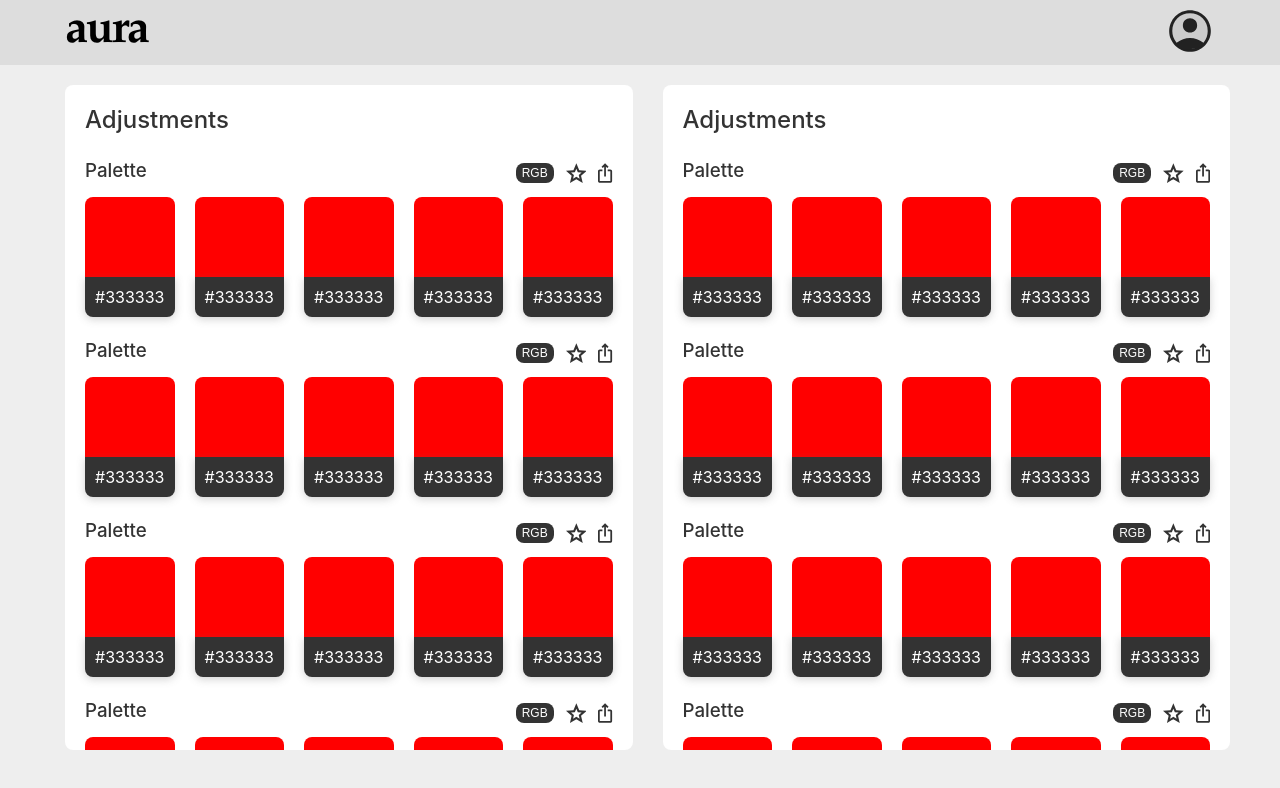
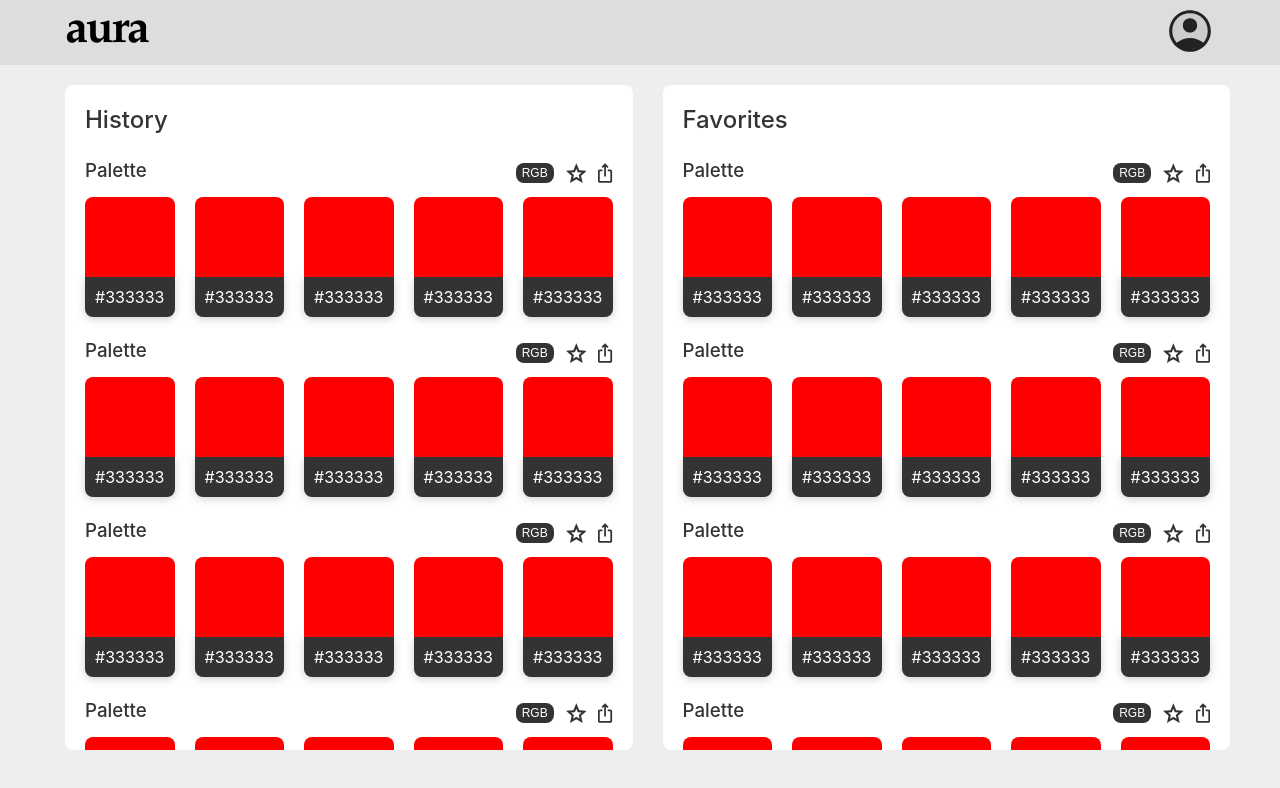
Before and after one commit to solomonNSI/AuraPalette, a React (Create React App) app in the folder aura-palette/: page /profile in a window 1280 px wide. Shown: the top 788 px of the page. Built offline with nearby package versions, Linux system fonts and the light colour scheme.

Commit message:
profile-fix

```diff
--- a/aura-palette/src/Views/ProfileView/Profile.js
+++ b/aura-palette/src/Views/ProfileView/Profile.js
@@ -15,7 +15,7 @@ const Profile = () => {
       <NavBar />
 
       <S.History>
-        <S.Title>Adjustments</S.Title>
+        <S.Title>History</S.Title>
         <S.Palettes>
           <MiniPalette />
           <MiniPalette />
@@ -30,7 +30,7 @@ const Profile = () => {
         </S.Palettes>
       </S.History>
       <S.Favorites>
-        <S.Title>Adjustments</S.Title>
+        <S.Title>Favorites</S.Title>
         <S.Palettes>
           <MiniPalette />
           <MiniPalette />
@@ -41,7 +41,7 @@ const Profile = () => {
           <MiniPalette />
           <MiniPalette />
           <MiniPalette />
-          <S.Subtitle>More History ></S.Subtitle>
+          <S.Subtitle>More Favorites ></S.Subtitle>
         </S.Palettes>
       </S.Favorites>
     </div>
```
